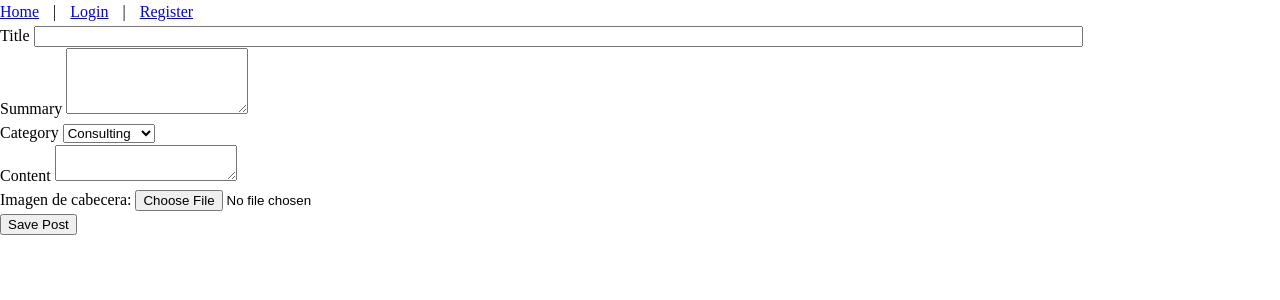
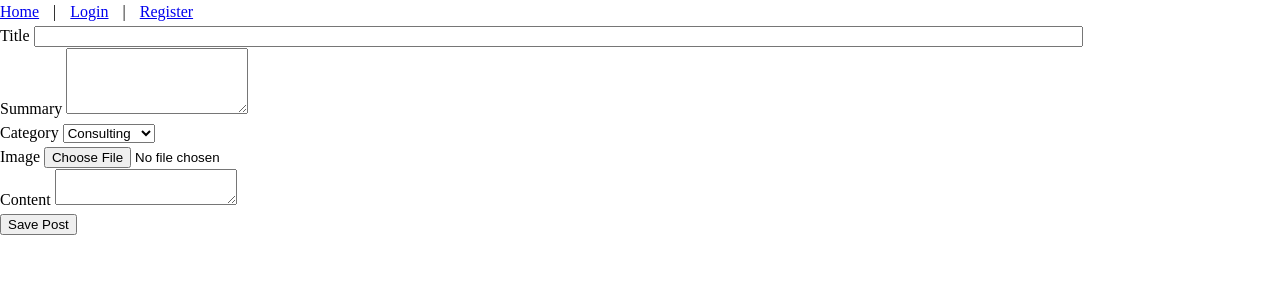
Before and after one commit to cfpetit/akebulane-Consulting, a Flask app: template app/admin/templates/admin/post_form.html in a window 1280 px wide. Shown: the top 300 px of the page. Run offline with Flask 3, Linux system fonts and the light colour scheme; the template is opened without the code that fills it: values that come from a table or form of the project are taken from there, others are empty; parts of the project's set-up code (start-up, migrations or seed data) failed here and were passed over; some libraries are stand-ins or nearby versions.

Commit message:
Subida de imagenes parte 2

```diff
--- a/app/admin/forms.py
+++ b/app/admin/forms.py
@@ -44,7 +44,7 @@ class PostForm(FlaskForm):
     post_image = FileField(
         "Image",
         validators=[
-            FileAllowed(['jpg, png'], 'Solo se permiten imágenes')
+            FileAllowed(['jpg','png', 'jpeg'], 'Solo se permiten imágenes')
         ]
     )
 
--- a/app/admin/templates/admin/post_form.html
+++ b/app/admin/templates/admin/post_form.html
@@ -29,8 +29,11 @@
         </div>
 
         <div>
-            {{ form.image.label }}
-            {{ form.image(size=80) }}
+            {{ form.post_image.label }}
+            {{ form.post_image }}<br>
+            {% for error in form.post_image.errors %}
+            <span style="color: red;">{{ error }}</span>
+            {% endfor %}
         </div>
         <div>
             {{ form.content.label }}
@@ -38,11 +41,6 @@
             {% for error in form.content.errors %}
             <span style="color: red;">{{ error }}</span>
             {% endfor %}
-        </div>
-
-        <div>
-            <label for="postImage">Imagen de cabecera:</label>
-            <input type="file" id="postImage" name="post_image" accept="image/png, image/jpg">
         </div>
         <div>
             {{ form.submit() }}
--- a/app/public/templates/public/post_view.html
+++ b/app/public/templates/public/post_view.html
@@ -4,5 +4,10 @@
 
 {% block content %}
 	<h1>{{ post.title }}</h1>
+        {% if post.image_name %}
+            <div>
+                <img src="{{ url_for('media_posts', filename=post.image_name) }}" />
+            </div>
+        {% endif %}
 	{{ post.content }}
 {% endblock %}
--- a/entrypoint.py
+++ b/entrypoint.py
@@ -2,6 +2,14 @@ import os
 
 from app import create_app
 
+from flask import send_from_directory
 
 settings_module = os.getenv('APP_SETTINGS_MODULE')
 app = create_app(settings_module)
+
+@app.route('/media/posts/<filename>')
+def media_posts(filename):
+    dir_path = os.path.join(
+        app.config['MEDIA_DIR'],
+        app.config['POST_IMAGES_DIR'])
+    return send_from_directory(dir_path, filename)
```
Also changed, not shown: app/admin/routes.py (+9 -9 lines), media/posts/Screenshot_from_2026-02-12_11-26-25.png (added).
